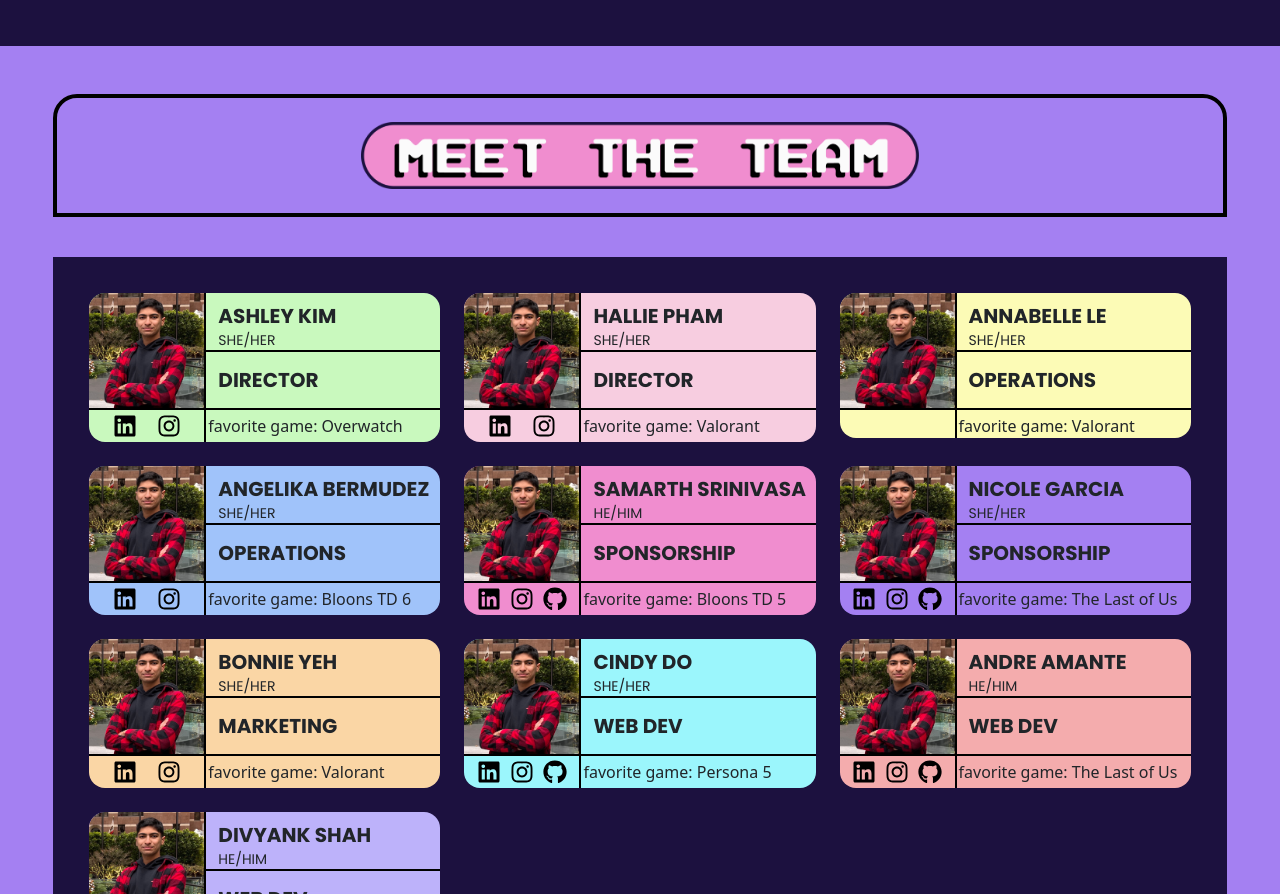
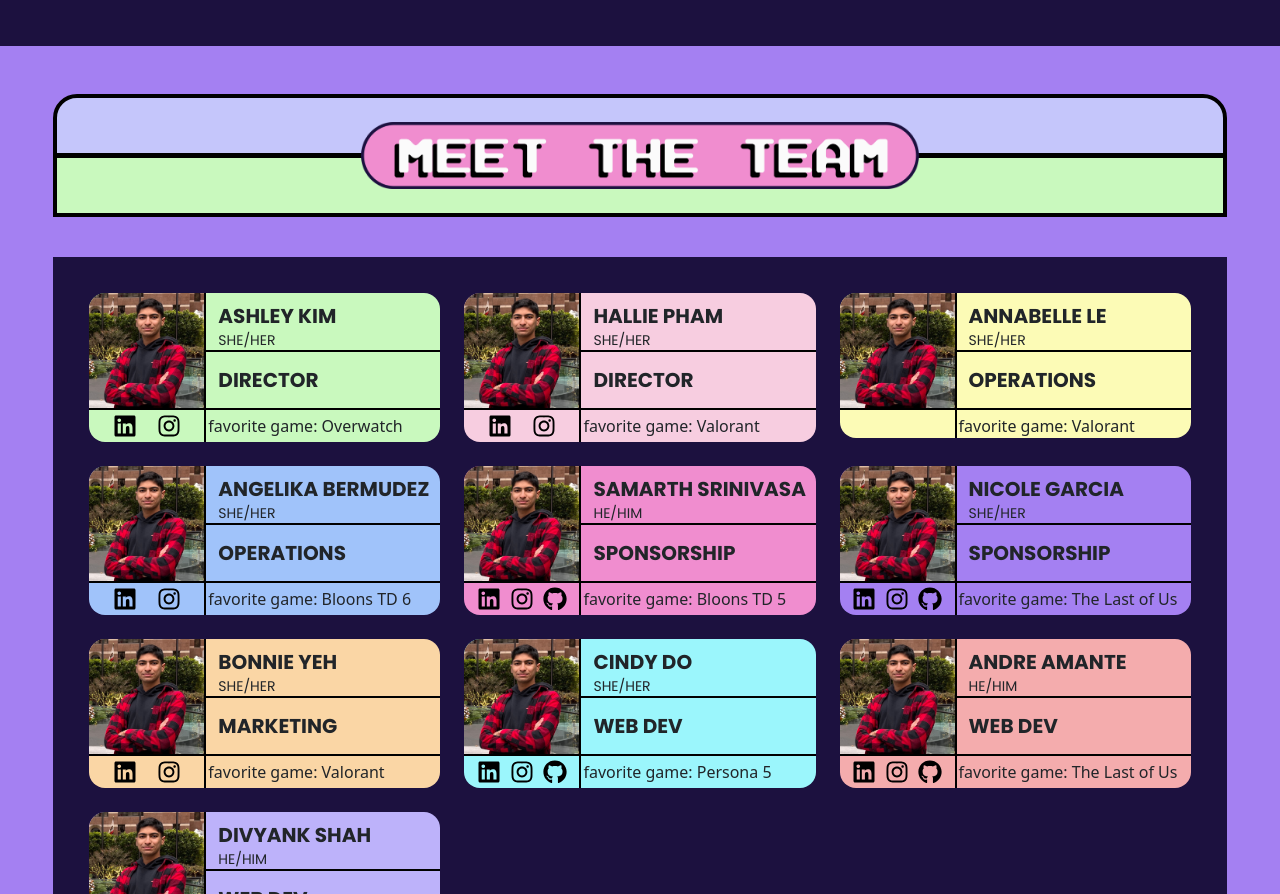
Before and after one commit to Alamode89/rosehack2023, a Next.js app: page / in a window 1280 px wide. Shown: the part 2729-3623 px from the top of the page. Built offline with nearby package versions, Linux system fonts and the light colour scheme.

Commit message:
HOTFIX IDK WHY WE NEED THIS

```diff
--- a/components/BoardHeader.tsx
+++ b/components/BoardHeader.tsx
@@ -3,7 +3,13 @@ import React from "react";
 const BoardHeader = () => {
   return (
     <div className="w-full  flex justify-center items-center flex-col mb-10">
-      <div className="w-11/12 border-4 rounded-tl-3xl rounded-tr-3xl border-black bg-split-green-to-purple flex justify-center items-center p-4">
+      <div
+        style={{
+          background:
+            "linear-gradient(to bottom, #c5c6fb 48% , black 48%, black 52%, #c9f9be 52%)",
+        }}
+        className="w-11/12 border-4 rounded-tl-3xl rounded-tr-3xl border-black flex justify-center items-center p-4"
+      >
         <img src="RH_MEET_THE_TEAM.png" className="w-full md:w-1/2" />
       </div>
     </div>
--- a/tailwind.config.js
+++ b/tailwind.config.js
@@ -6,10 +6,6 @@ module.exports = {
   ],
   theme: {
     extend: {
-      backgroundImage: {
-        "split-green-to-purple":
-          "linear-gradient(to bottom, #c5c6fb 48% , black 48%, black 52%, #c9f9be 52%);",
-      },
       fontFamily: {
         poppins: ["Poppins"],
       },
```
